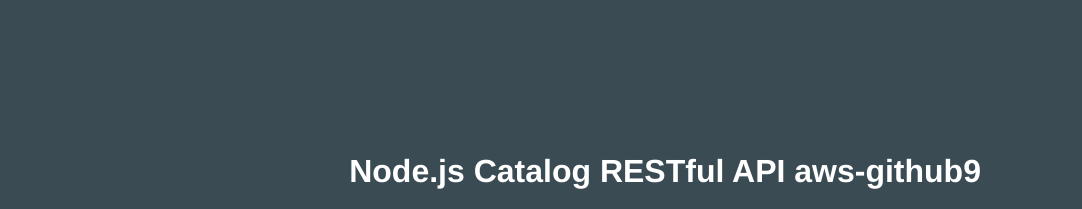
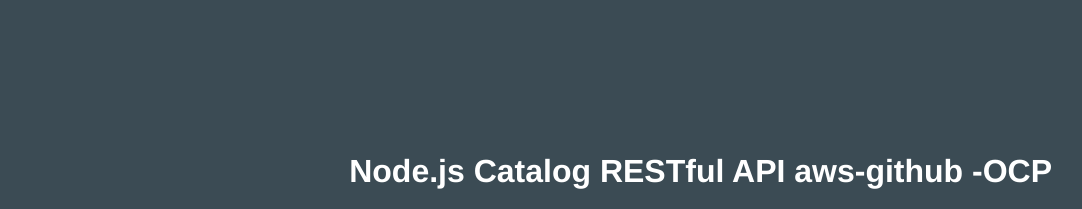
Before and after one commit to test-domino-pizza/aws-catalog-api, a website: page www/index.html in a window 1280 px wide. Shown: the top 209 px of the page, without its empty margins (113-1195 px from the left). Drawn offline with Linux system fonts and the light colour scheme.

Commit message:
Update index.html

```diff
--- a/www/index.html
+++ b/www/index.html
@@ -11,7 +11,7 @@
 			<td style='width: 30%;'><img src='images/newapp-icon.png'>
 			</td>
 			<td>
-				<h1 id = "message">Node.js Catalog RESTful API aws-github9</h1>
+				<h1 id = "message">Node.js Catalog RESTful API aws-github -OCP</h1>
 				<p class='description'>
 				GET <a href="/items">/items</a> to see all the items.
 				<br><br>
```
